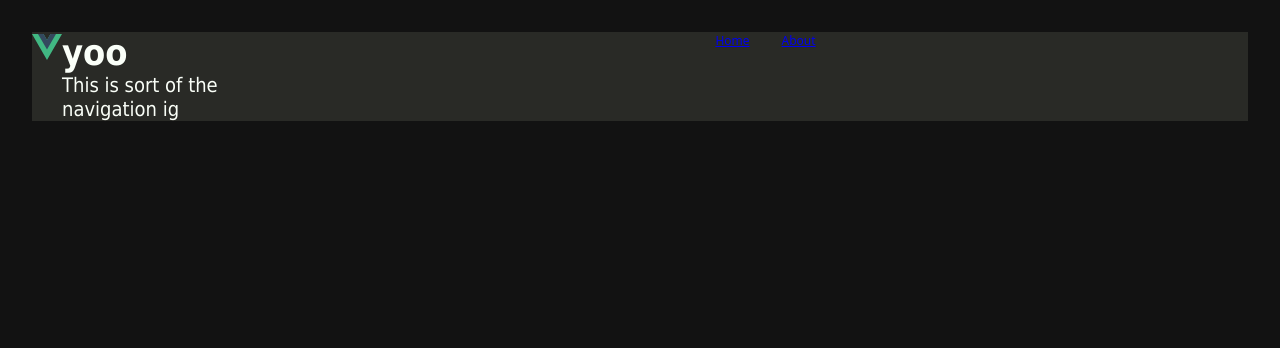
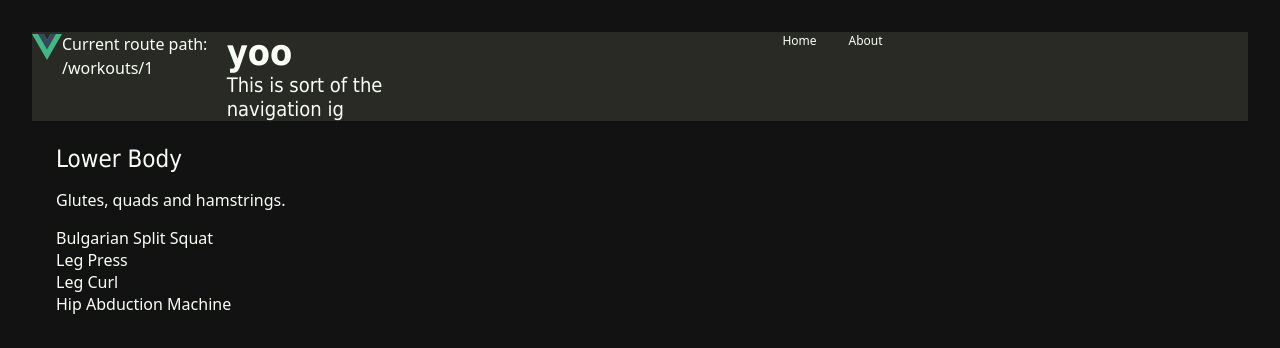
Before and after one commit to EvgeniaBabulkova/gym-bubble, a Vue app: page /workouts/1 in a window 1280 px wide. Shown: the top 348 px of the page. Built offline with nearby package versions, Linux system fonts and the light colour scheme.

Commit message:
open a workoout

```diff
--- a/src/App.vue
+++ b/src/App.vue
@@ -7,6 +7,8 @@ import HelloMessage from './components/HelloMessage.vue'
   <!-- todo: Extract Navbar into component -->
   <header>
     <img alt="Vue logo" class="logo" src="@/assets/logo.svg" width="30" height="30" />
+    <p><strong>Current route path:</strong> {{ $route.fullPath }}</p>
+
     <HelloMessage msg="yoo" />
     <nav>
       <RouterLink to="/">Home</RouterLink>
--- a/src/assets/main.css
+++ b/src/assets/main.css
@@ -25,3 +25,8 @@ ul {
   margin: 0;
   padding: 0;
 }
+
+a {
+  color: inherit;
+  text-decoration: none;
+}
--- a/src/components/WorkoutCard.vue
+++ b/src/components/WorkoutCard.vue
@@ -1,8 +1,5 @@
 <script setup lang="ts">
-import { exercises } from '@/data/exercises'
-import type { Exercise, Workout } from '@/types/workouts'
-import { computed } from 'vue'
-import Chip from './Chip.vue'
+import type { Workout } from '@/types/workouts'
 
 const { workout } = defineProps<{
   workout: Workout
@@ -10,13 +7,13 @@ const { workout } = defineProps<{
 </script>
 
 <template>
-  <div class="card">
+  <RouterLink class="card" :to="{ name: 'workout-details', params: { workoutId: workout.id } }">
     <h4>{{ workout.name }}</h4>
     <div class="workoutDetails">
       <p>{{ workout.description }}</p>
       <p>{{ workout.exerciseIds.length }} exercises</p>
     </div>
-  </div>
+  </RouterLink>
 </template>
 
 <style scoped>
--- /dev/null
+++ b/src/data/workouts.ts
@@ -0,0 +1,5 @@
+import type { Workout } from '@/types/workouts'
+import { ref } from 'vue'
+import { workoutsMock } from './workouts-mock'
+
+export const workoutss = ref<Workout[]>(workoutsMock)
--- a/src/router/index.ts
+++ b/src/router/index.ts
@@ -12,10 +12,13 @@ const router = createRouter({
     {
       path: '/about',
       name: 'about',
-      // route level code-splitting
-      // this generates a separate chunk (About.[hash].js) for this route
-      // which is lazy-loaded when the route is visited.
+      // lazy loading
       component: () => import('../views/AboutView.vue'),
+    },
+    {
+      path: '/workouts/:workoutId',
+      name: 'workout-details',
+      component: () => import('../views/WorkoutDetailsView.vue'),
     },
   ],
 })
--- a/src/views/HomeView.vue
+++ b/src/views/HomeView.vue
@@ -3,6 +3,7 @@ import CreateWorkoutForm from '@/components/CreateWorkoutForm.vue'
 import ExerciseCard from '@/components/ExerciseCard.vue'
 import WorkoutCard from '@/components/WorkoutCard.vue'
 import { exercises } from '@/data/exercises'
+import { workoutss } from '@/data/workouts'
 import { workoutsMock } from '@/data/workouts-mock'
 import type { CreateWorkoutInput, Workout } from '@/types/workouts'
 import { ref } from 'vue'
@@ -16,8 +17,6 @@ function handleCreateWorkout(workoutInput: CreateWorkoutInput) {
 
   workoutss.value.push(newWorkout)
 }
-
-const workoutss = ref<Workout[]>(workoutsMock)
 </script>
 
 <template>
--- /dev/null
+++ b/src/views/WorkoutDetailsView.vue
@@ -0,0 +1,38 @@
+<script setup lang="ts">
+import { exercises } from '@/data/exercises'
+import { workoutss } from '@/data/workouts'
+import type { Workout } from '@/types/workouts'
+import { computed } from 'vue'
+import { useRoute } from 'vue-router'
+
+// get the route - get the param of id from it - use that id to get the workout data
+const route = useRoute()
+const workoutId = computed(() => Number(route.params.workoutId))
+
+const workout = computed(() => workoutss.value.find((workout) => workout.id === workoutId.value))
+// keep only exercises whose ids live in the current workout
+const workoutExercises = computed(() =>
+  exercises.filter((exercise) => workout.value?.exerciseIds.includes(exercise.id)),
+)
+</script>
+
+<template>
+  <section v-if="workout">
+    <h3>{{ workout.name }}</h3>
+    <p>{{ workout.description }}</p>
+    <ul>
+      <li v-for="exercise in workoutExercises">{{ exercise.name }}</li>
+    </ul>
+  </section>
+
+  <p v-else>This workout couldd not be found!</p>
+</template>
+
+<style scoped>
+section {
+  display: flex;
+  flex-direction: column;
+  gap: var(--spacing-md);
+  padding: var(--spacing-lg);
+}
+</style>
```
